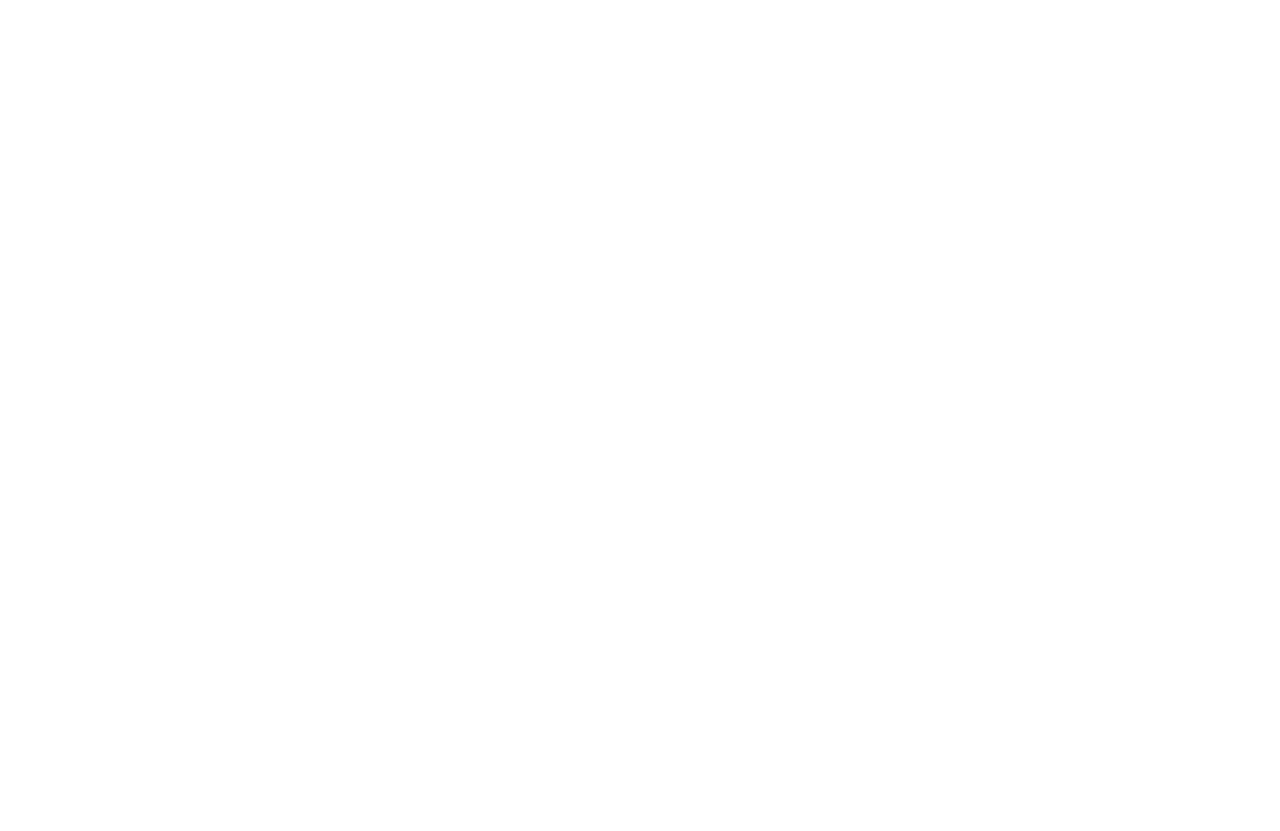
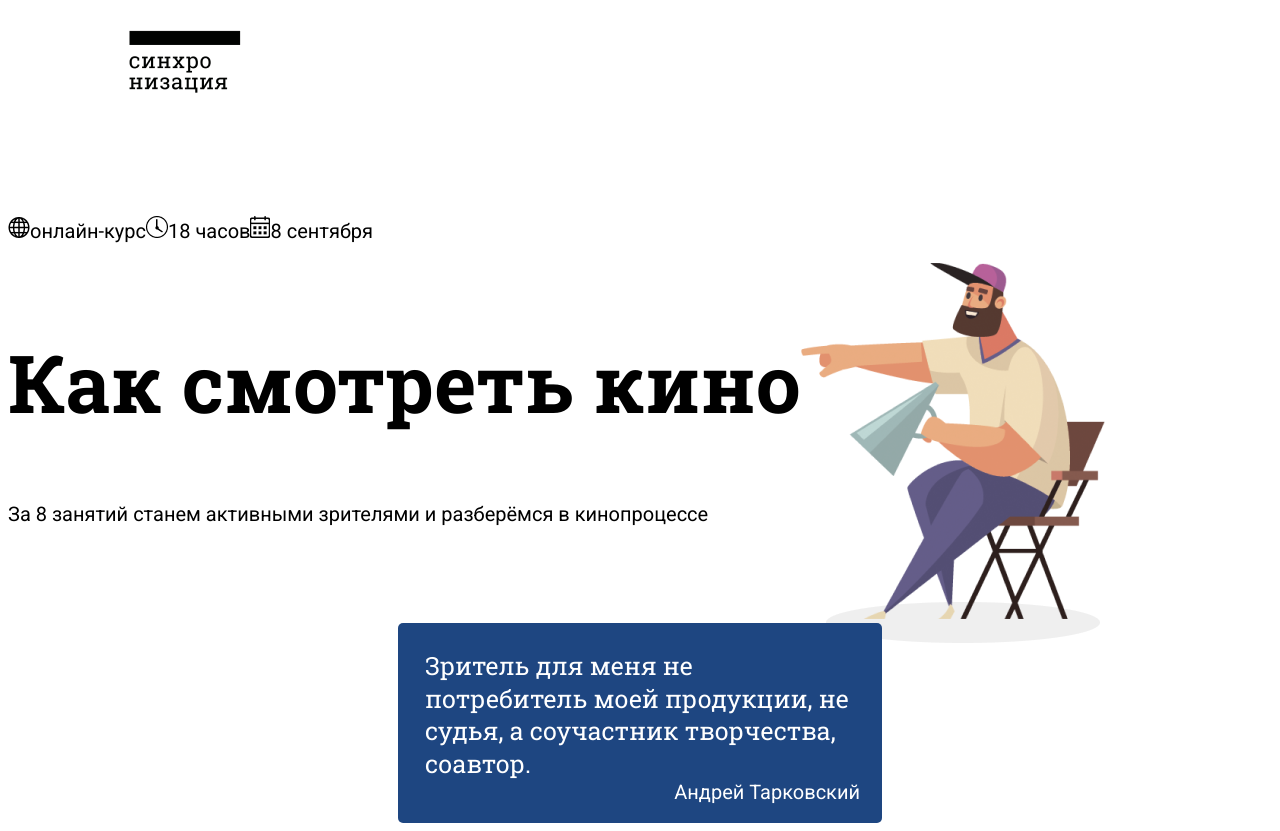
Before and after one commit to Tilek99/m1, a plain HTML site: page index.html in a window 1280 px wide. Before the commit the page ends 800 px from the top, so only its background shows below. Drawn offline with Linux system fonts and the light colour scheme.

Commit message:
header,watch

```diff
--- a/index.html
+++ b/index.html
@@ -8,10 +8,42 @@
     <link rel="stylesheet" href="style.css">
 </head>
 <body>
-    <header></header>
+    <header>
+        <img class="logo" src="./images/logo_mobile_black 1.png" alt="logo">
+    </header>
     <main>
         <section class="watch-movie section">
-            <div class="container"></div>
+            <div class="container">
+                <div class="tiny-pics">
+                    <div class="tiny-pics-items">
+                        <img src="./images/globe.png" alt="globe">
+                        <p>онлайн-курс</p>
+                    </div>
+                    <div class="tiny-pics-items">
+                        <img src="./images/img_135744.png" alt="clock">
+                        <p>18 часов</p>
+                    </div>
+                    <div class="tiny-pics-items">
+                        <img src="./images/calendar_2.png" alt="calendar">
+                        <p>8 сентября</p>
+                    </div>
+                </div>
+                <div class="center-content">
+                    <div class="center-text">
+                        <h1>Как смотреть кино</h1>
+                        <p>За 8 занятий станем активными зрителями
+                            и разберёмся в кинопроцессе</p>
+                    </div>
+                    <div class="center-pic">
+                        <img src="./images/noroot 1.png" alt="director">
+                        <img class="ellipse1" src="/images/Ellipse 1.png" alt="shadow1">
+                    </div>
+                </div>
+                <div class="quote">
+                    <p>Зритель для меня не потребитель моей продукции, не судья, а соучастник творчества, соавтор. </p>
+                    <p class="author">Андрей Тарковский</p>
+                </div>
+            </div>
         </section>
         <section class="about-course section">
             <div class="container"></div>
--- a/style.css
+++ b/style.css
@@ -1,8 +1,59 @@
-@import url('https://fonts.googleapis.com/css2?family=Roboto+Slab:wght@700&family=Roboto:ital,wght@0,100;0,300;0,400;0,500;0,700;0,900;1,100;1,300;1,400;1,500;1,700;1,900&display=swap');
+@import url('https://fonts.googleapis.com/css2?family=Roboto+Slab:wght@400;700&family=Roboto:ital,wght@0,100;0,300;0,400;0,500;0,700;0,900;1,100;1,300;1,400;1,500;1,700;1,900&display=swap');
 body {
     font-family: 'Roboto', sans-serif;
-
 }
-/* h1 {
+.logo {
+    margin-top: 21px;
+    margin-left: 121px;
+    margin-bottom: 100px;
+}
+.tiny-pics, .center-content {
+    display: flex;
+}
+.tiny-pics-items {
+    display: inline-flex;
+    align-items: baseline;
+    justify-content: space-between;
+}
+.watch-movie p {
+    font-size: 20px;
+}
+h1 {
     font-family: 'Roboto Slab', serif;
-} */
+    font-size: 80px;
+    font-weight: 700;
+}
+.center-pic {
+    position: relative;
+}
+.ellipse1 {
+    position: absolute;
+    right: 5px;
+    bottom: -20px;
+    z-index: -1;
+}
+.quote {
+    width: 484px;
+    height: 200px;
+    background-color: #1E4681;
+    border-radius: 5px;
+    margin: 0 auto;
+    box-sizing: border-box;
+}
+.quote p:first-child {
+    font-family: 'Roboto Slab', serif;
+    color: #FFFFFF;
+    font-size: 25px;
+    line-height: 130%;
+    padding: 27px;
+    padding-bottom: 0px;
+    margin: 0px;
+}
+.author {
+    font-family: 'Roboto', sans-serif;
+    color: #FFFFFF;
+    text-align: right;
+    padding: 22px;
+    padding-top: 0px;
+    margin: 0px;
+}
```
Also changed, not shown: images/Ellipse 1.png (added), images/calendar_2.png (added), images/globe.png (added), images/img_135744.png (added), images/logo_mobile_black 1.png (added), images/noroot 1.png (added).
